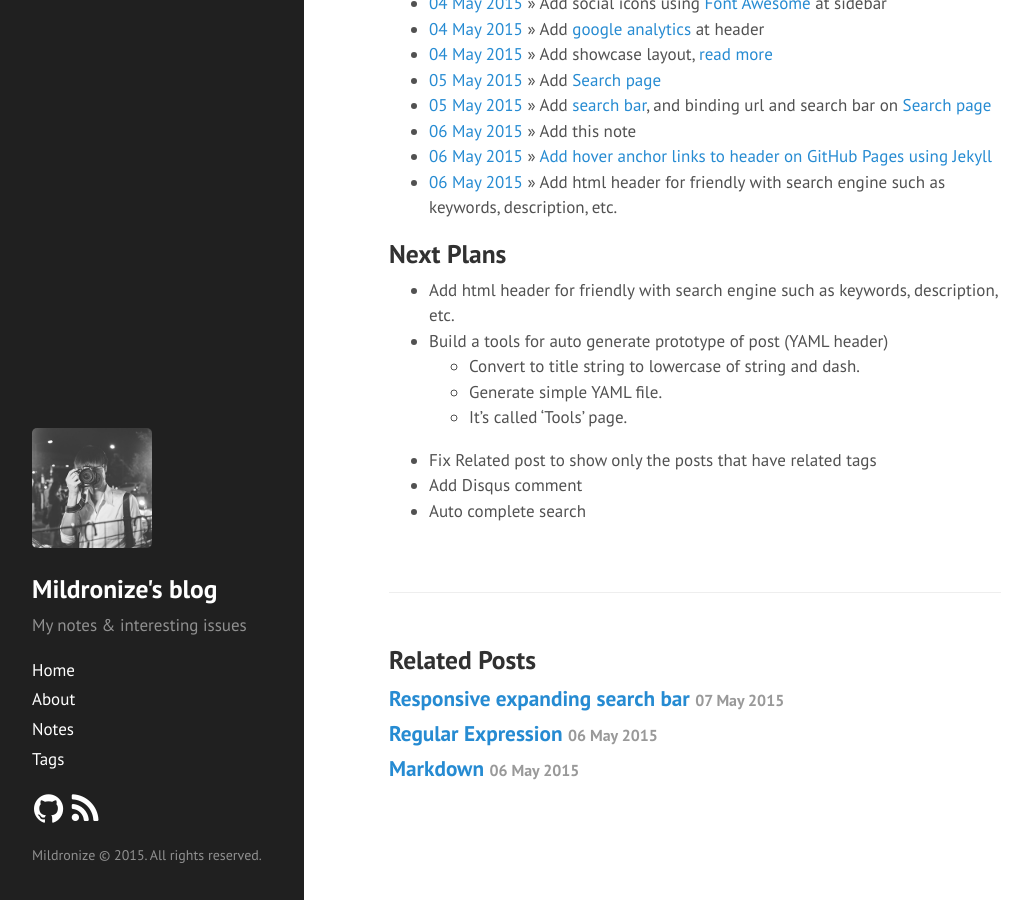
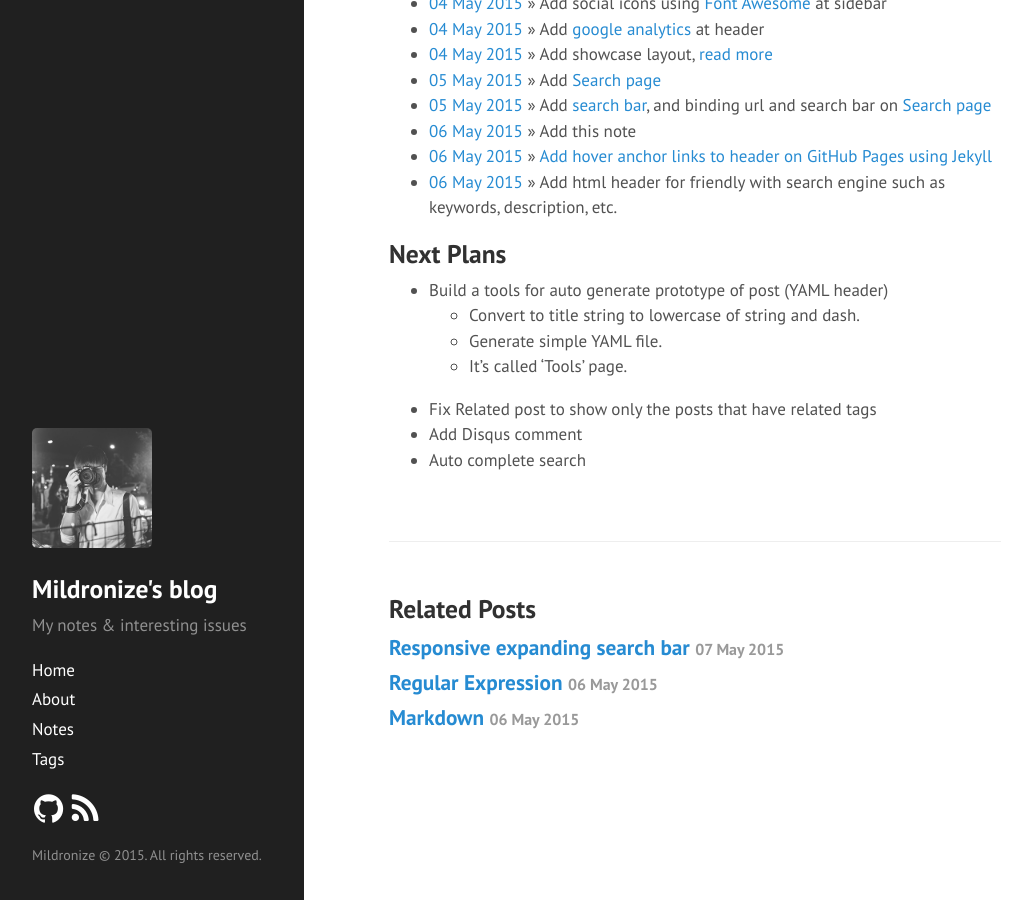
Before and after one commit to mildronize/blog-jekyll, a Jekyll site: the page built from _posts/2015-05-06-my-blog-development.md, in a window 1280 px wide and 900 px high, scrolled down 711 px. Shown: the whole window, without its empty margins (2-1031 px from the left). Built offline with Jekyll 4.4.1, drawn with Linux system fonts in a browser that asks for light colours; Markdown is read by kramdown in place of the engine named in the settings.

Commit message:
Update 2015-05-06-my-blog-development.md

```diff
--- a/_posts/2015-05-06-my-blog-development.md
+++ b/_posts/2015-05-06-my-blog-development.md
@@ -50,7 +50,6 @@ permalink: notes/my-blog-dev
 [Note page]: {{site.url}}notes/
 
 ## Next Plans
-- Add html header for friendly with search engine such as keywords, description, etc.
 - Build a tools for auto generate prototype of post (YAML header)
   - Convert to title string to lowercase of string and dash.
   - Generate simple YAML file.
```
